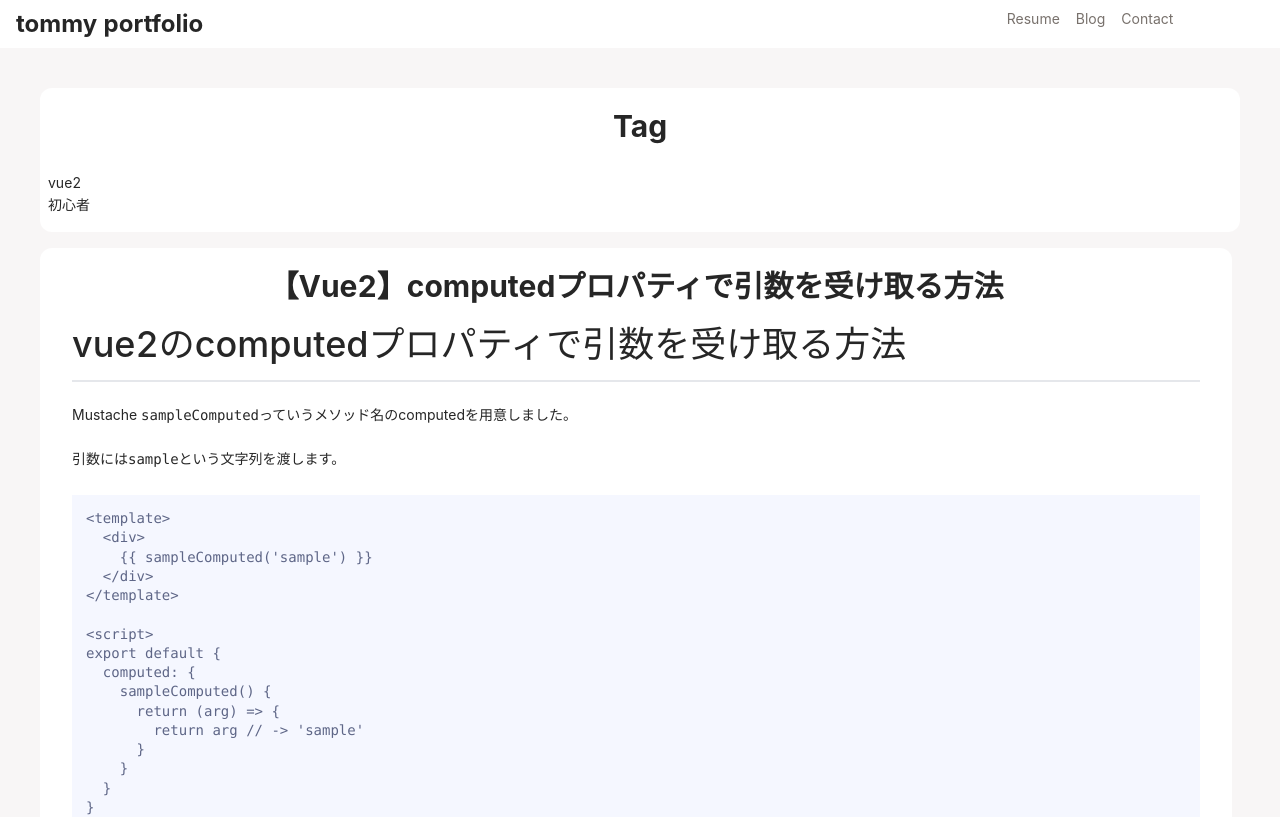
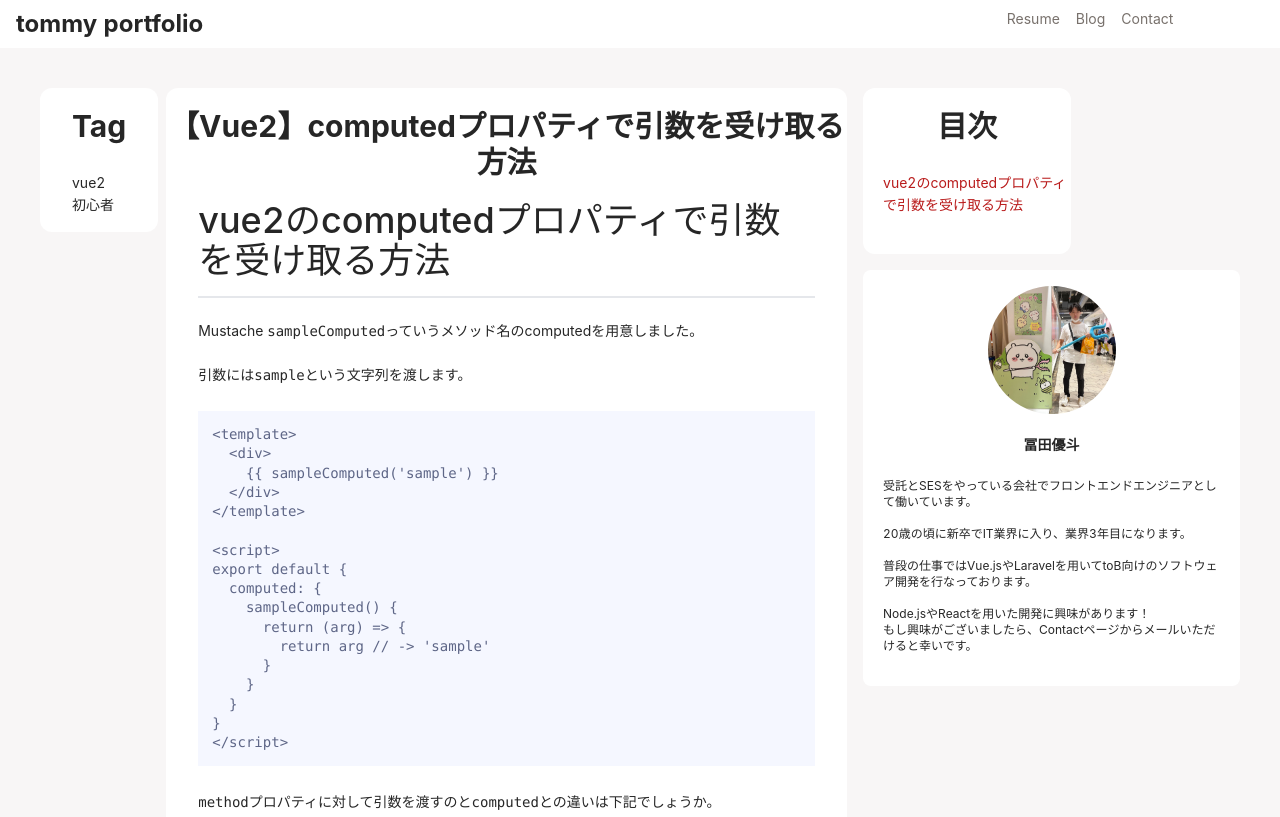
Before and after one commit to yuto-tomita/nextjs-personal-blog, a Next.js app: page /blog/teck-blog-1 in a window 1280 px wide. Shown: the top 817 px of the page. Built offline with nearby package versions, Linux system fonts and the light colour scheme.

Commit message:
記事の見た目修正

```diff
--- a/components/article/ArticleContent/ArticleContent.tsx
+++ b/components/article/ArticleContent/ArticleContent.tsx
@@ -60,12 +60,12 @@ const ArticleContent: FC<Props> = ({ title, content, tag }) => {
 
   return (
     <Container style={{ background: 'rgb(248, 246, 246)' }}>
-      <div className="md:flex gap-2">
-        <div className="bg-white rounded-xl pb-4 h-full md:w-60 mb-4">
-          <Text variant="title" className="text-center py-5">
+      <div className="flex gap-2 md:flex-col">
+        <div className="bg-white rounded-xl pb-4 h-full px-8 mb-4 mb:w-full">
+          <Text variant="title" className="text-left py-5">
             Tag
           </Text>
-          <div className="flex flex-col whitespace-nowrap mt-2 ml-2">
+          <div className="flex flex-col whitespace-nowrap mt-2">
             {tag.map((val: string, index: string | number) => {
               return (
                 <span key={index}>{val}</span>
@@ -85,8 +85,8 @@ const ArticleContent: FC<Props> = ({ title, content, tag }) => {
 
         {/* stickyを効かせるため、空divを挿入 */}
         <div>
-          <div className="md:sticky md:top-0 mt-4">
-            <div className="bg-white rounded-xl pb-4 md:mt-4">
+          <div className="sticky top-0">
+            <div className="bg-white rounded-xl w-52 pb-4">
               <Text variant="title" className="text-center py-5">
                 目次
               </Text>
```
